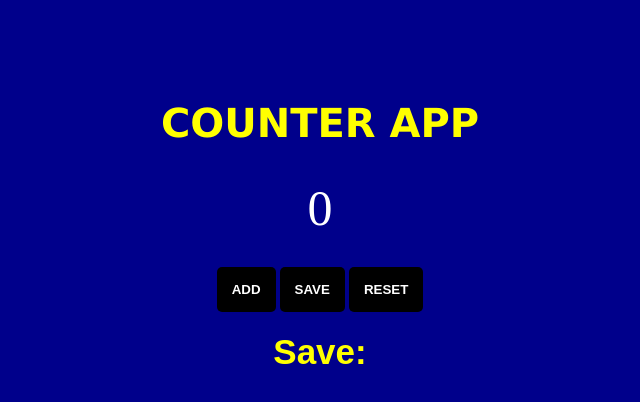
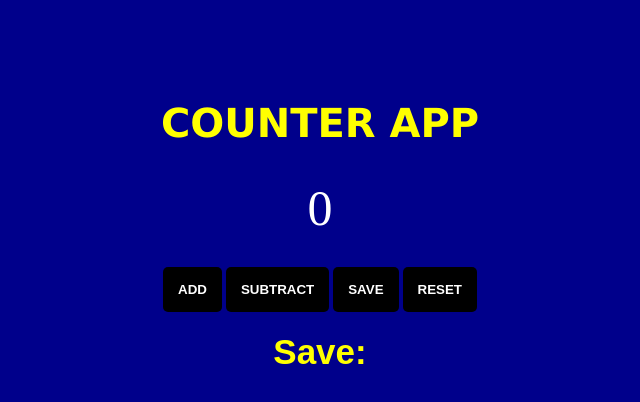
Before and after one commit to Raymondconcept12/counter-app, a plain HTML site: page index.html in a window 1280 px wide. Shown: the whole page, without its empty margins (320-960 px from the left). Drawn offline with Linux system fonts and the light colour scheme.

Commit message:
Update index.html

```diff
--- a/index.html
+++ b/index.html
@@ -13,6 +13,7 @@
         <span id="demoText">0</span>  <br>
 
         <button onclick="add()">ADD</button>
+        <button onclick="subt()">SUBTRACT</button>
         <button onclick="save()">SAVE</button>
         <button onclick="reset()">RESET</button>         <br>
 
```
